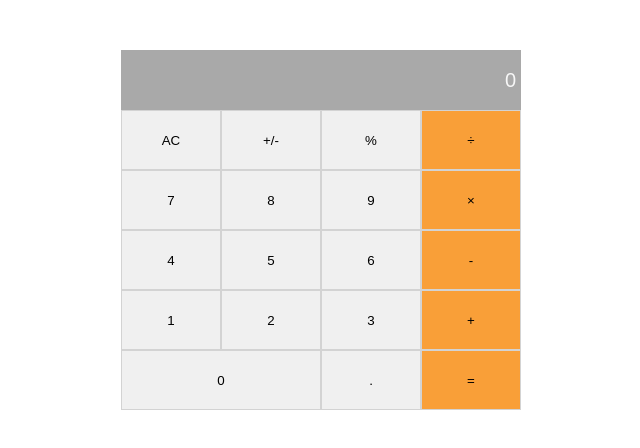
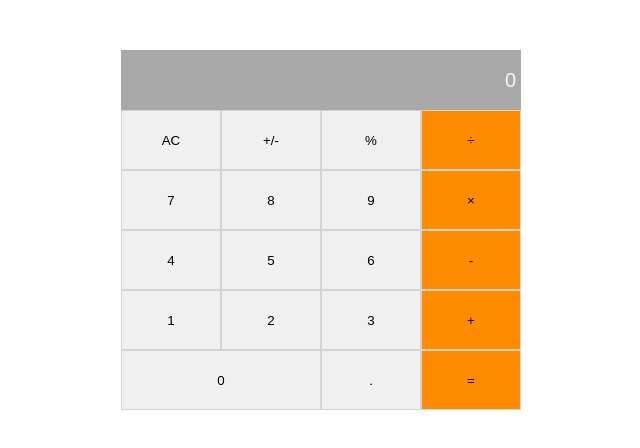
Before and after one commit to Pazzo97/math-magicians, a React (Create React App) app: page / in a window 1280 px wide. Shown: the top 448 px of the page, without its empty margins (319-959 px from the left). Built offline with nearby package versions, Linux system fonts and the light colour scheme.

Commit message:
Add optionalsuggestion from reviewer

```diff
--- a/src/App.css
+++ b/src/App.css
@@ -20,7 +20,7 @@ main {
   display: flex;
   justify-content: right;
   align-items: center;
-  background-color: #a9a9a9;
+  background-color: darkgray;
   color: #f7f7f7;
   padding-left: 5px;
   padding-right: 5px;
@@ -35,7 +35,7 @@ main {
 .btn-second-color {
   border-style: none;
   border: 1px solid lightgray;
-  background-color: #f99f38;
+  background-color: darkorange;
 }
 
 .calc-ac-button {
```
